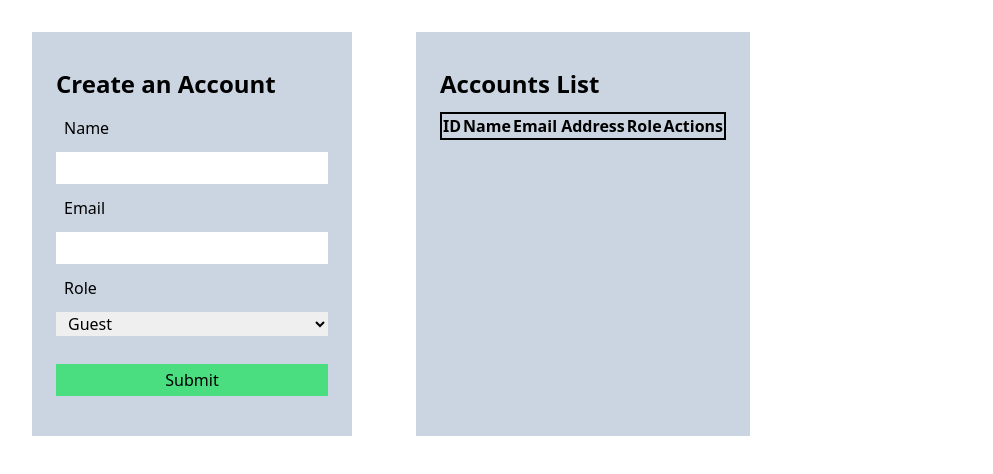
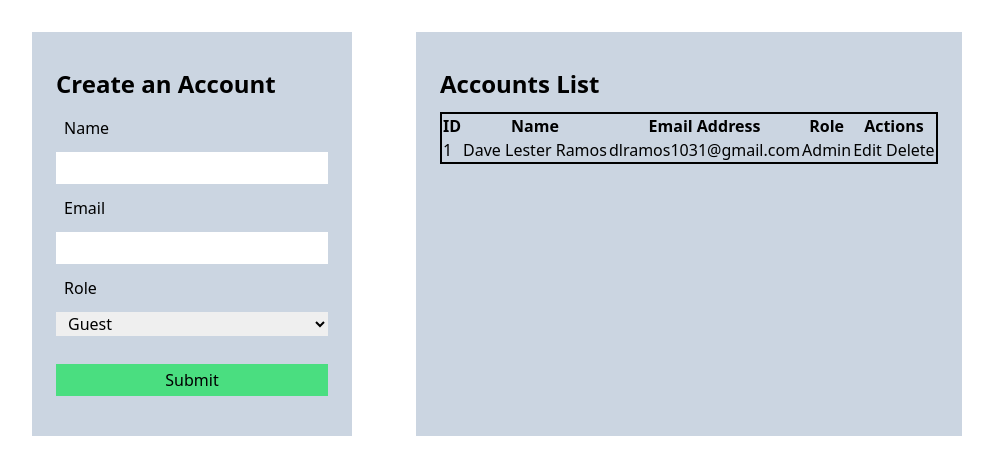
Before and after one commit to dlramos1031/web-systems-technologies, a website: page src/index.html in a window 1280 px wide. Shown: the whole page, without its empty margins (0-993 px from the left). Drawn offline with Linux system fonts and the light colour scheme.

Commit message:
Added an example table row

```diff
--- a/src/index.html
+++ b/src/index.html
@@ -33,6 +33,16 @@
                     <th id="hdrRole">Role</th>
                     <th id="hdrActions">Actions</th>
                 </tr>
+                <tr>
+                    <td>1</td>
+                    <td>Dave Lester Ramos</td>
+                    <td>dlramos1031@gmail.com</td>
+                    <td>Admin</td>
+                    <td>
+                        <button>Edit</button>
+                        <button>Delete</button>
+                    </td>
+                </tr>
             </table>
         </div>
     </div>
```
